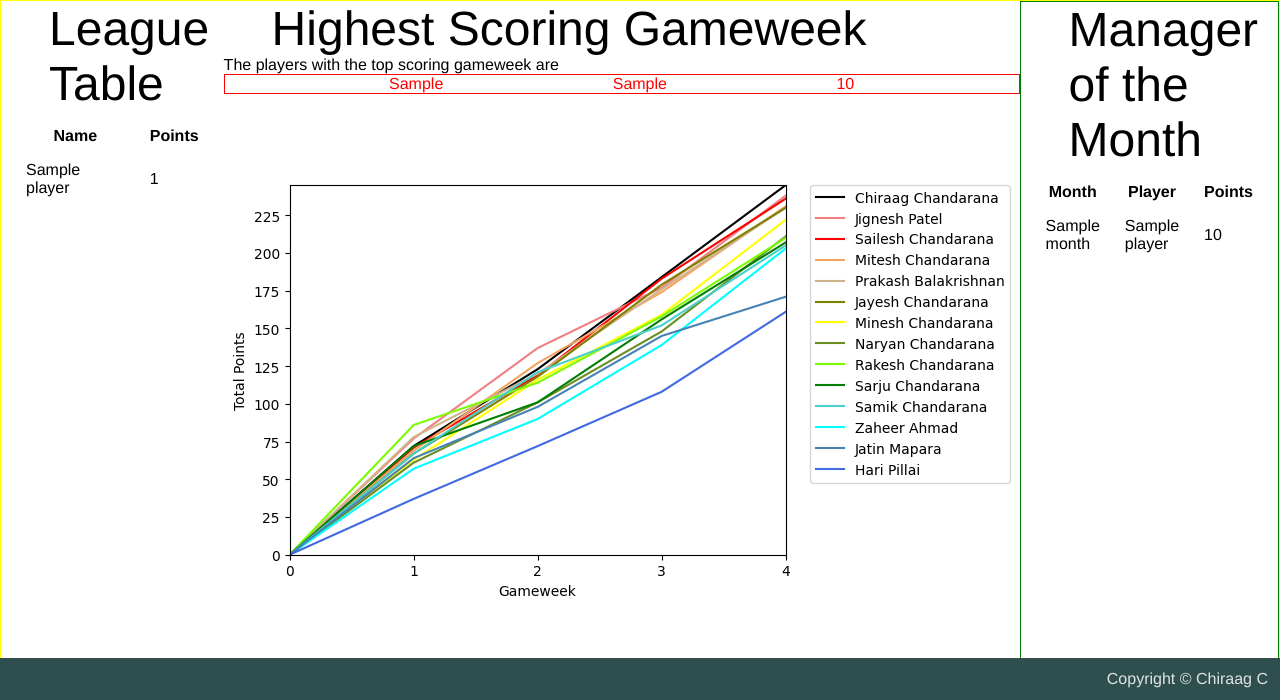
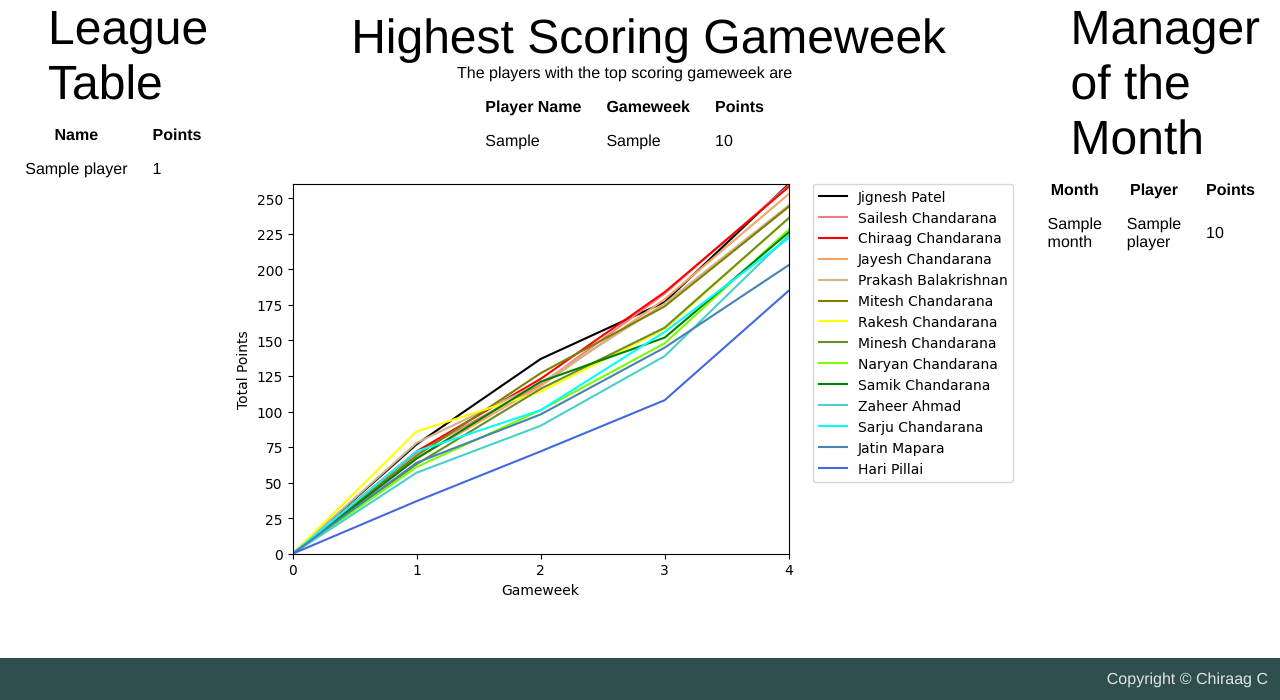
Before and after one commit to Chigzzer/FPL-mini-league, a Flask app: template templates/index.html in a window 1280 px wide. Shown: the part 100-800 px from the top of the page. Run offline with Flask 3, Linux system fonts and the light colour scheme; the template is opened without the code that fills it: most values are stand-ins (such as "Sample title", 1, 10 or a date in 2020).

Commit message:
Changed layout of highest scoring gw

```diff
--- a/static/styles.css
+++ b/static/styles.css
@@ -68,32 +68,18 @@ body{
     margin: 12px;;
 }
 
-.top-gw-player{
-    color: red;
-    display: flex;
-    border: 1px solid red;
-    justify-content: space-evenly;
-    gap: 5px;
-}
-
-#motm{
-    border: 1px green solid;
-}
 
 #motm-month{
-    border: 1px blue solid;
     display: flex;
     gap: 5px;
 }
 
 #player-table{
-    border: 1px solid pink;
     display: flex;
     gap: 20px;
 }
 
 #main-body{
-    border: 1px solid yellow;
     display: grid;
     grid-template-columns: 1fr 1fr 1fr;
     grid-template-rows: 1fr 3fr;
@@ -114,6 +100,10 @@ body{
 
 #top-gw{
     grid-area: 1 / 2 /  2 / 3;
+    display: flex;
+    align-items: center;
+    justify-content: center;
+    flex-direction: column;
 }
 
 #motm{
@@ -123,7 +113,3 @@ body{
 #league-race{
     grid-area: 2 / 2 / 3 / 3;
 }
-
-.imagetest{
-    border:1px red solid
-}
--- a/templates/index.html
+++ b/templates/index.html
@@ -28,11 +28,19 @@
         <div class="title">Highest Scoring Gameweek</div>
         <div class="text">The players with the top scoring gameweek are</div>
         {% for index in  range(top_gw_players | length) %}
-        <div class="top-gw-player">
-            <div class="top-gw-players">{{top_gw_players[index]}}</div>
-            <div class="top-gws">{{top_gws[index]}}</div>
-            <div class="top-gw-points">{{top_gw_points}}</div>
-        </div>
+
+        <table id="hsg-table" class="table">
+            <tr>
+                <th>Player Name</th>
+                <th>Gameweek</th>
+                <th>Points</th>
+            </tr>
+            <tr>
+                <td>{{top_gw_players[index]}}</td>
+                <td>{{top_gws[index]}}</td>
+                <td>{{top_gw_points}}</td>
+            </tr>
+        </table>
         {% endfor %}
     </div>
 
```
Also changed, not shown: static/plot.png.
